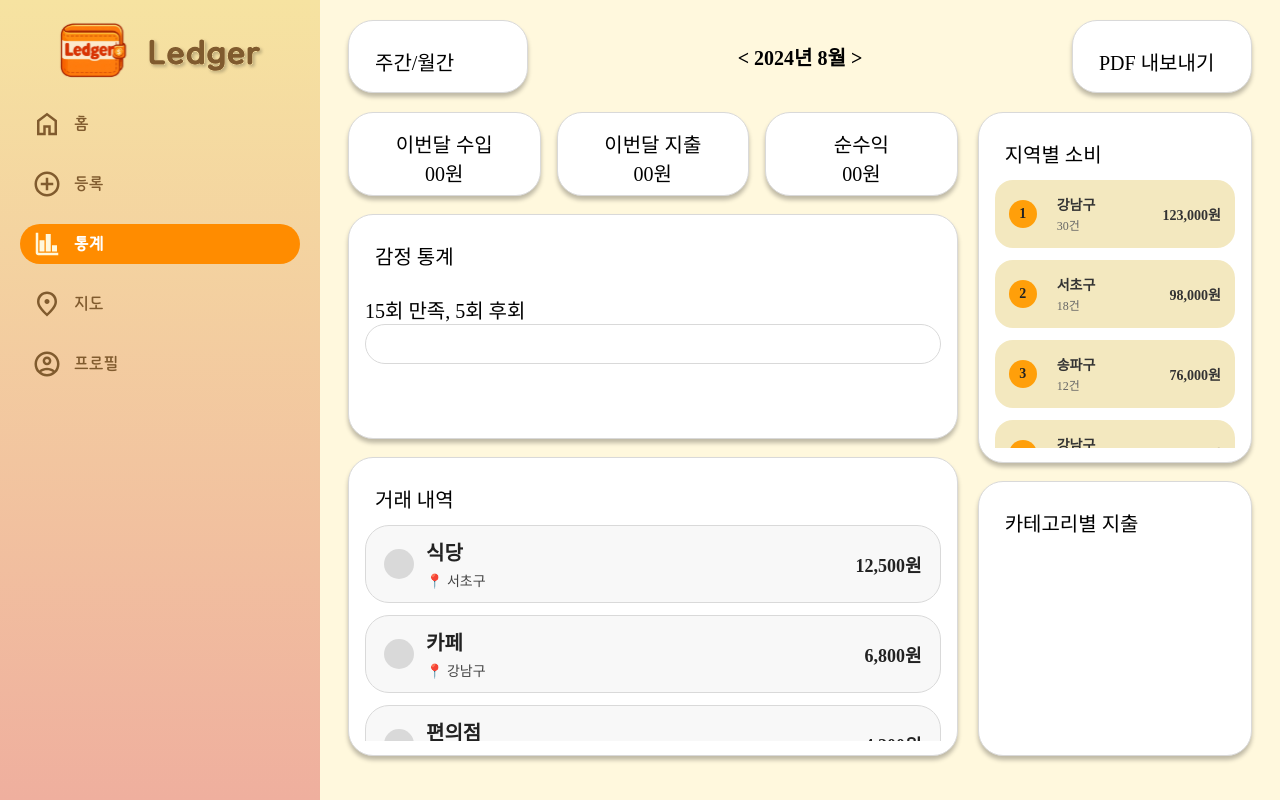
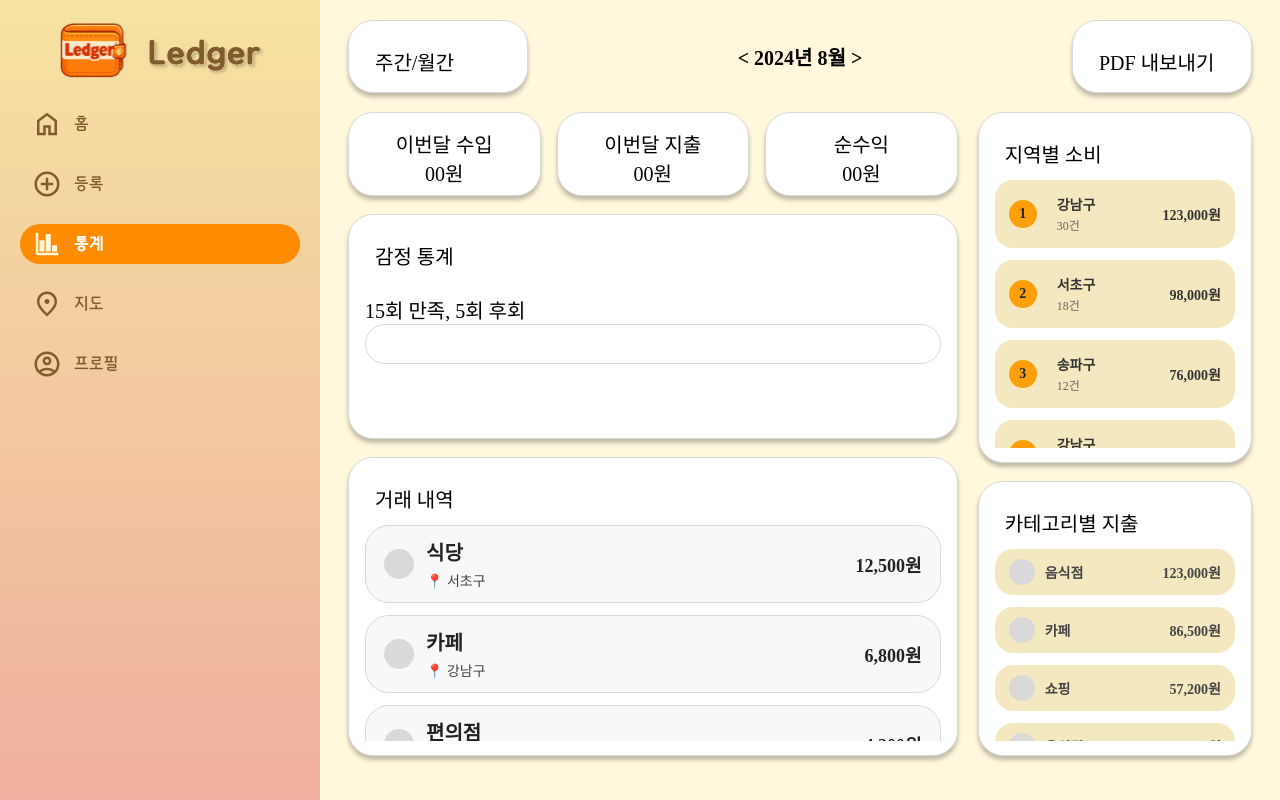
Before and after one commit to 20260304-KB7-27/Ledger-Thanos, a Vue app: page /stats in a window 1280 px wide. Built offline with nearby package versions, Linux system fonts and the light colour scheme.

Commit message:
feat : 카테고리별 지출 UI 구현

```diff
--- a/src/pages/stats/Stats.vue
+++ b/src/pages/stats/Stats.vue
@@ -74,10 +74,18 @@
         </div>
 
         <div id="category-spend">
-          <Box width="custom" custom-width="100%"
-            ><div class="box-label">카테고리별 지출</div>
-            <div v-for="item in categorySpendingList">
-              <CategorySpending></CategorySpending>
+          <Box width="custom" custom-width="100%" class="box-custom">
+            <div class="scroll-box">
+              <div class="box-label">카테고리별 지출</div>
+              <div class="category-list">
+                <CategorySpending
+                  v-for="item in categorySpendingList"
+                  :key="item.id"
+                  :category="item.category"
+                  :amount="item.amount"
+                  :icon-color="item.iconColor"
+                />
+              </div>
             </div>
           </Box>
         </div>
@@ -144,7 +152,7 @@ const localSpendingList = [
     period: '12건',
     amount: 76000,
   },
-    {
+  {
     rank: 4,
     region: '강남구',
     period: '30건',
@@ -161,6 +169,45 @@ const localSpendingList = [
     region: '송파구',
     period: '12건',
     amount: 76000,
+  },
+];
+
+const categorySpendingList = [
+  {
+    id: 1,
+    category: '음식점',
+    amount: 123000,
+    iconColor: '#d9d9d9',
+  },
+  {
+    id: 2,
+    category: '카페',
+    amount: 86500,
+    iconColor: '#d9d9d9',
+  },
+  {
+    id: 3,
+    category: '쇼핑',
+    amount: 57200,
+    iconColor: '#d9d9d9',
+  },
+    {
+    id: 4,
+    category: '음식점',
+    amount: 123000,
+    iconColor: '#d9d9d9',
+  },
+  {
+    id: 5,
+    category: '카페',
+    amount: 86500,
+    iconColor: '#d9d9d9',
+  },
+  {
+    id: 6,
+    category: '쇼핑',
+    amount: 57200,
+    iconColor: '#d9d9d9',
   },
 ];
 </script>
--- a/src/pages/stats/components/CategorySpending.vue
+++ b/src/pages/stats/components/CategorySpending.vue
@@ -1,15 +1,72 @@
 <template>
+  <div class="category-item">
+    <div class="left">
+      <div class="icon" :style="{ backgroundColor: iconColor }"></div>
+      <div class="category">{{ category }}</div>
+    </div>
 
+    <div class="amount">{{ formatCurrency(amount) }}</div>
+  </div>
 </template>
 
 <script setup>
+const props = defineProps({
+  category: {
+    type: String,
+    default: '',
+  },
+  amount: {
+    type: Number,
+    default: 0,
+  },
+  iconColor: {
+    type: String,
+    default: '#d9d9d9',
+  },
+});
 
-
-
+const formatCurrency = (value) => {
+  return `${value.toLocaleString()}원`;
+};
 </script>
 
 <style scoped>
+.category-item {
+  width: 100%;
+  min-height: 46px;
+  display: flex;
+  align-items: center;
+  justify-content: space-between;
+  padding: 10px 14px;
+  border-radius: 18px;
+  background: #f3e8bf;
+  box-sizing: border-box;
+}
 
+.left {
+  display: flex;
+  align-items: center;
+  gap: 10px;
+  min-width: 0;
+}
 
+.icon {
+  width: 26px;
+  height: 26px;
+  border-radius: 50%;
+  flex-shrink: 0;
+}
 
+.category {
+  font-size: 14px;
+  font-weight: 700;
+  color: #444;
+}
+
+.amount {
+  font-size: 14px;
+  font-weight: 700;
+  color: #444;
+  white-space: nowrap;
+}
 </style>
```
